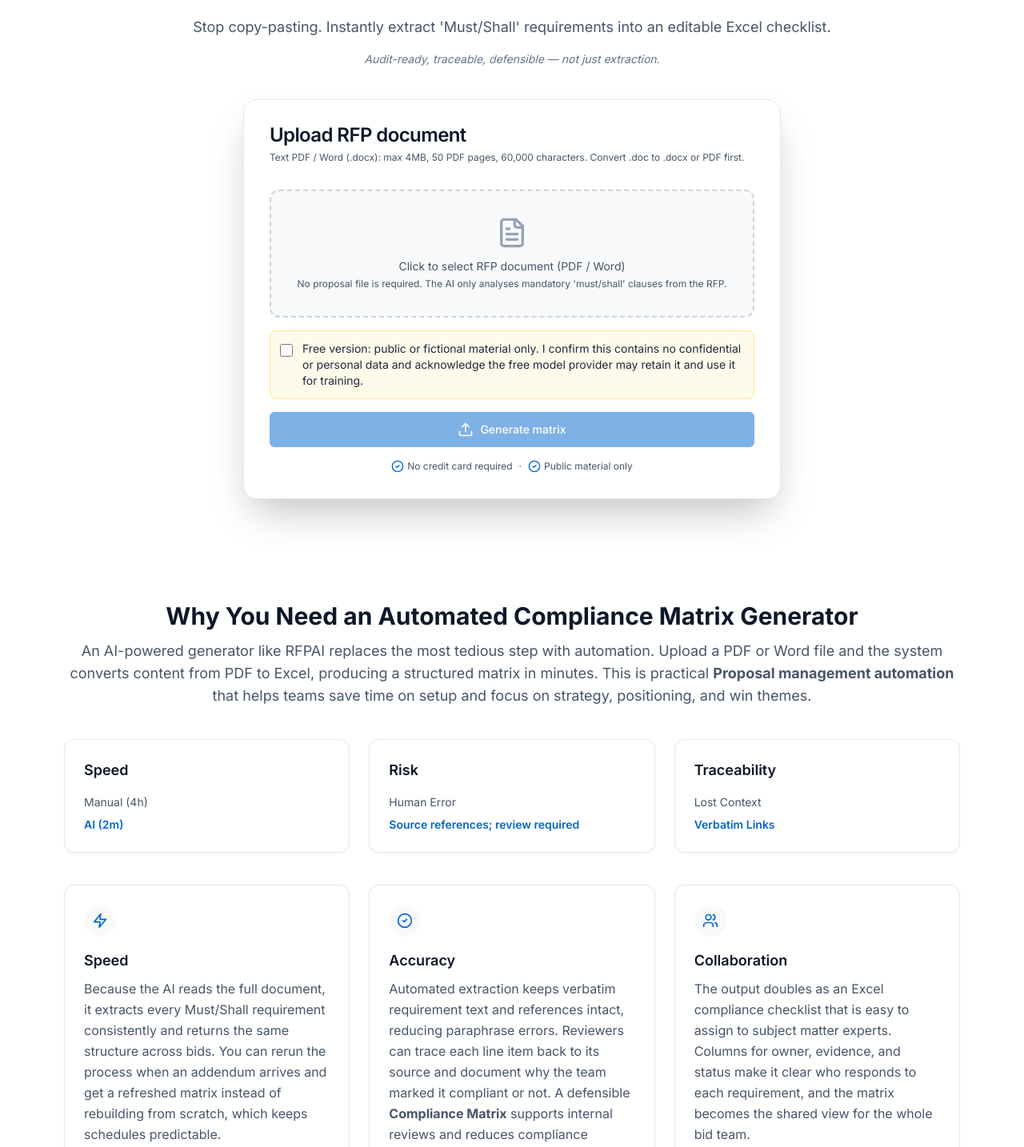
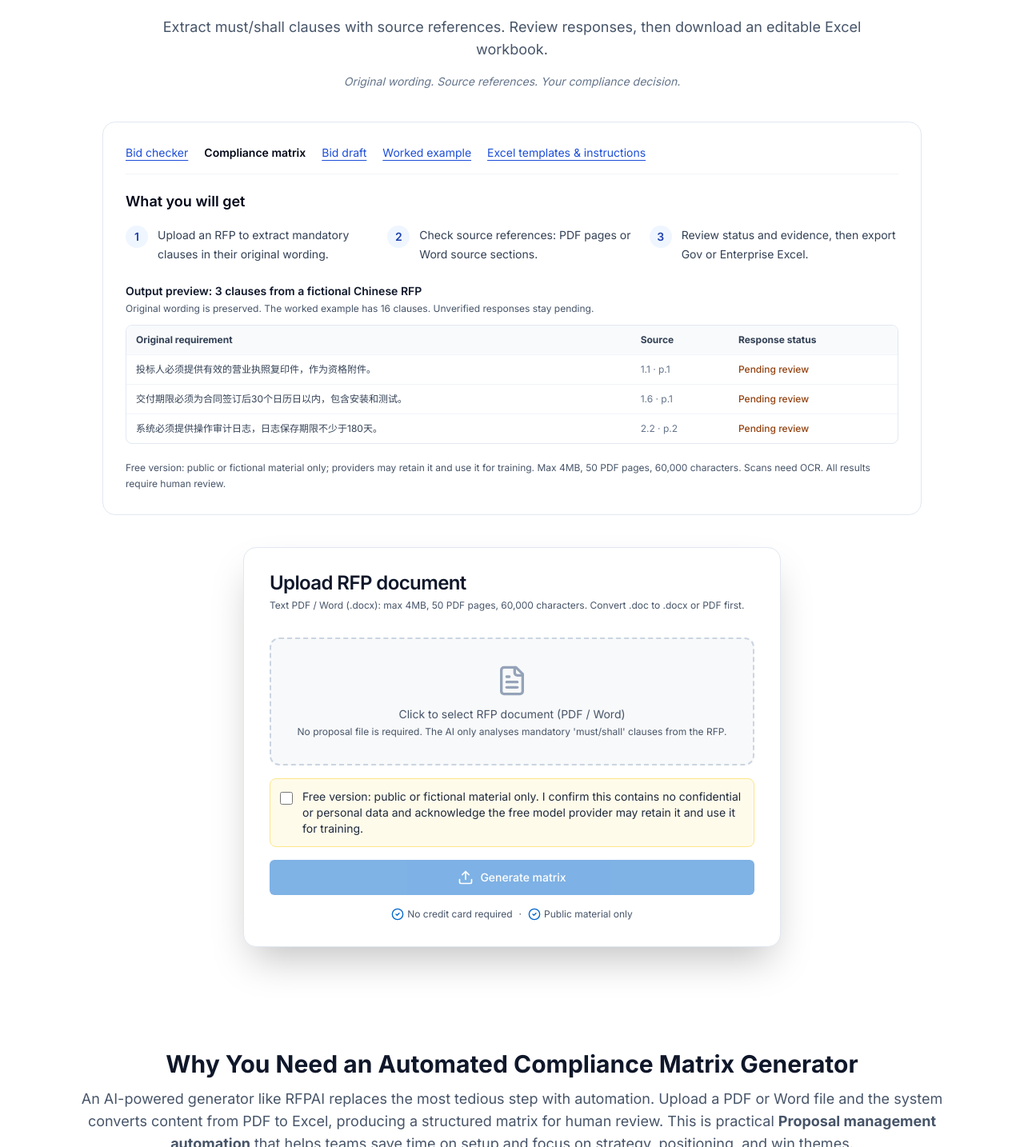
Before and after one commit to errun/CrossCheck, a Next.js app: page /compliance-matrix in a window 1280 px wide. Shown: the part 236-1670 px from the top of the page at 80% size. Built offline with nearby package versions, Linux system fonts and the light colour scheme.

Commit message:
feat(seo): explain tool outputs with grounded previews and resource links

```diff
--- a/components/BidWriterPage.tsx
+++ b/components/BidWriterPage.tsx
@@ -1,5 +1,6 @@
 "use client";
 
+import { ToolGuide } from '@/components/ToolGuide';
 import { FreeMaterialConsent } from "@/components/FreeMaterialConsent";
 import { toolEvent } from "@/lib/tool-events";
 import { useState } from "react";
@@ -807,13 +808,14 @@ export default function BidWriterPage({ lang }: { lang: Language }) {
           <p className="text-slate-600 text-base max-w-2xl mx-auto">
             {lang === "zh"
               ? "上传招标文件，提取要求并生成待完善的投标草稿。企业资料、报价及响应证据需自行核实补齐。"
-              : "Upload your RFP and the AI will draft a complete English proposal that you can further refine and format in Word."}
+              : "Upload a public or fictional RFP for a draft with source requirements, a proposed plan and placeholders. Complete and verify bidder details before use."}
           </p>
         </header>
 
         {/* 上传区 */}
         <div className="max-w-3xl mx-auto mt-8">
-          <Card className="border border-dashed border-slate-300 bg-white/70 backdrop-blur-sm">
+          <ToolGuide lang={lang} tool="writer" />
+        <Card className="border border-dashed border-slate-300 bg-white/70 backdrop-blur-sm">
             <CardHeader>
               <div className="flex items-center gap-2 mb-1">
                 <FileText className="w-5 h-5 text-blue-600" />
--- a/components/ComplianceMatrixPage.tsx
+++ b/components/ComplianceMatrixPage.tsx
@@ -1,5 +1,6 @@
 "use client";
 
+import { ToolGuide } from '@/components/ToolGuide';
 import { FreeMaterialConsent } from "@/components/FreeMaterialConsent";
 import { toolEvent } from "@/lib/tool-events";
 import { useState } from "react";
@@ -279,8 +280,8 @@ export default function ComplianceMatrixPage({
   const comparisonCards = [
     {
       title: isZh ? "速度" : "Speed",
-      manual: isZh ? "人工 (4 小时)" : "Manual (4h)",
-      ai: isZh ? "AI (2 分钟)" : "AI (2m)",
+      manual: isZh ? "人工复制粘贴" : "Manual copy-paste",
+      ai: isZh ? "提取草稿后人工复核" : "Draft extraction + review",
     },
     {
       title: isZh ? "风险" : "Risk",
@@ -496,21 +497,22 @@ export default function ComplianceMatrixPage({
             <div className="max-w-4xl mx-auto text-center space-y-4">
               <h1 className="text-3xl md:text-5xl font-bold text-slate-900">
                 {lang === "zh"
-                  ? "秒级生成合规矩阵 'Draft Zero' 初稿"
-                  : "Generate Your Compliance Matrix 'Draft Zero' in Seconds."}
+                  ? "把招标要求整理成可复核的合规矩阵"
+                  : "Build an RFP compliance matrix you can review."}
               </h1>
               <p className="text-base md:text-lg text-slate-600">
                 {lang === "zh"
-                  ? "停止复制粘贴，立即提取“必须/应当”条款并生成可编辑的 Excel 检查表。"
-                  : "Stop copy-pasting. Instantly extract 'Must/Shall' requirements into an editable Excel checklist."}
+                  ? "提取强制要求、定位原文、填写响应状态，再导出可编辑的Excel检查表。"
+                  : "Extract must/shall clauses with source references. Review responses, then download an editable Excel workbook."}
               </p>
               {lang === "en" && (
                 <p className="text-sm text-slate-500 italic">
-                  Audit-ready, traceable, defensible — not just extraction.
+                  Original wording. Source references. Your compliance decision.
                 </p>
               )}
             </div>
 
+            <ToolGuide lang={lang} tool="matrix" />
             <Card
               id="upload"
               className="w-full max-w-2xl mx-auto bg-white border border-slate-200 shadow-2xl rounded-2xl"
@@ -772,13 +774,13 @@ export default function ComplianceMatrixPage({
               </h2>
               <p className="text-base md:text-lg text-slate-600">
                 {lang === "zh" ? (
-                  "像 RFPAI 这样的 AI 生成器把最费时的步骤自动化。上传 PDF 或 Word 文件，系统会从 PDF 转为 Excel 结构化矩阵，几分钟即可完成。它是实用的提案管理自动化，让团队把时间投入到策略、定位与赢单主题。"
+                  "像 RFPAI 这样的 AI 生成器把最费时的步骤自动化。上传 PDF 或 Word 文件，系统会从 PDF 转为 Excel 结构化矩阵，生成后需要逐条复核。它是实用的提案管理自动化，让团队把时间投入到策略、定位与赢单主题。"
                 ) : (
                   <>
                     An AI-powered generator like RFPAI replaces the most tedious
                     step with automation. Upload a PDF or Word file and the system
                     converts content from PDF to Excel, producing a structured
-                    matrix in minutes. This is practical{" "}
+                    matrix for human review. This is practical{" "}
                     <strong>Proposal management automation</strong> that helps
                     teams save time on setup and focus on strategy, positioning,
                     and win themes.
@@ -813,11 +815,10 @@ export default function ComplianceMatrixPage({
                     Speed
                   </h3>
                   <p className="mt-2 text-slate-600 leading-relaxed">
-                    Because the AI reads the full document, it extracts every
-                    Must/Shall requirement consistently and returns the same
-                    structure across bids. You can rerun the process when an
-                    addendum arrives and get a refreshed matrix instead of
-                    rebuilding from scratch, which keeps schedules predictable.
+                    The tool extracts a draft matrix from the uploaded document.
+                    Review every clause against the source, including exceptions
+                    and addenda. After a new extraction, compare the rows and IDs
+                    with your previous version before updating the master file.
                   </p>
                 </div>
                 <div className="rounded-xl border border-slate-200 bg-white p-6 shadow-sm transition-shadow hover:shadow-md">
@@ -883,7 +884,7 @@ export default function ComplianceMatrixPage({
                   </li>
                   <li className="flex items-start gap-3">
                     <CheckCircle2 className="h-5 w-5 text-[#0066CC] flex-shrink-0 mt-0.5" />
-                    <span className="text-slate-600">Stable requirement IDs (no re-numbering)</span>
+                    <span className="text-slate-600">Review row IDs after each new extraction</span>
                   </li>
                   <li className="flex items-start gap-3">
                     <CheckCircle2 className="h-5 w-5 text-[#0066CC] flex-shrink-0 mt-0.5" />
@@ -968,7 +969,7 @@ export default function ComplianceMatrixPage({
                 </>
               ) : (
                 <p className="text-base md:text-lg text-slate-600">
-                  合规矩阵以 Excel 输出，便于筛选、分配与审阅，确保每一条要求都有清晰的响应位置。
+                  合规矩阵以 Excel 输出，便于筛选、分配与审阅，便于逐条核对要求及响应位置。
                 </p>
               )}
             </div>
@@ -1092,8 +1093,8 @@ export default function ComplianceMatrixPage({
             </h2>
             <p className="text-slate-600">
               {lang === "zh"
-                ? "上传 RFP，几分钟内得到可编辑的合规矩阵。"
-                : "Upload an RFP and get an editable compliance matrix in minutes."}
+                ? "上传公开或虚构RFP，生成后逐条复核，再导出Excel。"
+                : "Upload a public or fictional RFP. Review the extracted clauses, then export Excel."}
             </p>
             <Button
               onClick={handleScrollToUpload}
@@ -1103,7 +1104,7 @@ export default function ComplianceMatrixPage({
               {lang === "zh" ? "开始生成" : "Generate Draft Zero"}
             </Button>
             <footer className="pt-6 text-xs text-slate-600">
-              (c) {new Date().getFullYear()} RFP Compliance Matrix Generator
+              (c) {new Date().getFullYear()} RFPAI
             </footer>
           </div>
         </section>
--- /dev/null
+++ b/components/JsonLd.tsx
@@ -0,0 +1,3 @@
+export function JsonLd({ data }: { data: Record<string, unknown> }) {
+  return <script type="application/ld+json" dangerouslySetInnerHTML={{ __html: JSON.stringify(data).replace(/</g, '\\u003c') }} />;
+}
--- /dev/null
+++ b/components/ToolGuide.tsx
@@ -0,0 +1,39 @@
+import Link from 'next/link';
+import type { Language } from '@/types';
+import { JsonLd } from './JsonLd';
+import { SITE_URL } from '@/lib/seo';
+
+type Tool = 'scanner' | 'matrix' | 'writer';
+export function ToolGuide({ lang, tool }: { lang: Language; tool: Tool }) {
+  const zh = lang === 'zh', prefix = zh ? '/zh' : '';
+  const paths = { scanner: zh ? '/zh' : '/en', matrix: `${prefix}/compliance-matrix`, writer: `${prefix}/bid-writer` };
+  const names = zh ? { scanner: '标书检查', matrix: '合规矩阵', writer: '投标草稿' } : { scanner: 'Bid checker', matrix: 'Compliance matrix', writer: 'Bid draft' };
+  const steps = {
+    scanner: zh ? ['上传投标文件：核对文件内的一致性。', '查看冲突原文：编号、金额、主体和期限需逐项核实。', '下载CSV清单：记录修正结果，再检查新版本。'] : ['Upload a bid to check its internal consistency.', 'Review source excerpts for conflicting IDs, prices, names and deadlines.', 'Download a CSV checklist, resolve issues and check the revised version.'],
+    matrix: zh ? ['上传招标文件：提取强制性要求，保留原文。', '核对来源：PDF显示页码，Word使用原文位置。', '填写响应状态和依据，再导出Gov或Enterprise Excel。'] : ['Upload an RFP to extract mandatory clauses in their original wording.', 'Check source references: PDF pages or Word source sections.', 'Review status and evidence, then export Gov or Enterprise Excel.'],
+    writer: zh ? ['上传招标文件：以原文要求建立响应清单。', '获得待完善草稿：包含实施建议和待填写资料。', '导出Word：补齐报价、资质和附件后再人工审核。'] : ['Upload an RFP to build a checklist grounded in its requirements.', 'Get a draft with a proposed plan and visible placeholders.', 'Export Word, complete pricing and qualifications, then review before submission.'],
+  };
+  return <section aria-label={zh ? '使用说明与资料' : 'How it works and resources'} className="mx-auto my-8 max-w-5xl rounded-2xl border border-slate-200 bg-white p-5 md:p-7">
+    <JsonLd data={{ '@context': 'https://schema.org', '@type': 'WebApplication', name: `RFPAI ${names[tool]}`, url: SITE_URL + paths[tool], applicationCategory: 'BusinessApplication', operatingSystem: 'Web', isAccessibleForFree: true, inLanguage: zh ? 'zh-Hans' : 'en', description: steps[tool].join(' '), publisher: { '@type': 'Organization', name: 'RFPAI', url: SITE_URL } }} />
+    <nav aria-label={zh ? '工具与学习资料' : 'Tools and learning resources'} className="flex flex-wrap gap-x-5 gap-y-2 border-b border-slate-100 pb-4 text-sm">
+      {(Object.keys(paths) as Tool[]).map(key => <Link key={key} href={paths[key]} aria-current={tool === key ? 'page' : undefined} className={tool === key ? 'font-semibold text-slate-950' : 'text-blue-700 underline underline-offset-4'}>{names[key]}</Link>)}
+      <Link href={`${prefix}/examples/bid-review`} className="text-blue-700 underline underline-offset-4">{zh ? '完整案例' : 'Worked example'}</Link>
+      <Link href={`${prefix}/templates/compliance-matrix`} className="text-blue-700 underline underline-offset-4">{zh ? 'Excel模板与填写说明' : 'Excel templates & instructions'}</Link>
+    </nav>
+    <h2 className="mt-5 text-lg font-semibold text-slate-950">{zh ? '你将得到什么' : 'What you will get'}</h2>
+    <ol className="mt-4 grid gap-4 md:grid-cols-3">{steps[tool].map((text, i) => <li key={text} className="flex gap-3 text-sm leading-6 text-slate-700"><span className="flex h-7 w-7 shrink-0 items-center justify-center rounded-full bg-blue-50 font-semibold text-blue-800">{i + 1}</span><span>{text}</span></li>)}</ol>
+    {tool === 'matrix' && <div className="mt-6">
+      <h3 className="text-sm font-semibold text-slate-900">{zh ? '输出预览：虚构中文招标文件中的3条要求' : 'Output preview: 3 clauses from a fictional Chinese RFP'}</h3>
+      <p className="mt-1 text-xs text-slate-600">{zh ? '保留原文；完整案例包含16条。未核实的响应保持待确认。' : 'Original wording is preserved. The worked example has 16 clauses. Unverified responses stay pending.'}</p>
+      <div className="mt-3 overflow-x-auto rounded-lg border border-slate-200"><table className="w-full min-w-[560px] text-left text-xs leading-5">
+        <thead className="bg-slate-50 text-slate-700"><tr>{(zh ? ['要求原文', '来源', '响应状态'] : ['Original requirement', 'Source', 'Response status']).map(label => <th key={label} scope="col" className="px-3 py-2">{label}</th>)}</tr></thead>
+        <tbody>{[
+          ['投标人必须提供有效的营业执照复印件，作为资格附件。', '1.1 · p.1'],
+          ['交付期限必须为合同签订后30个日历日以内，包含安装和测试。', '1.6 · p.1'],
+          ['系统必须提供操作审计日志，日志保存期限不少于180天。', '2.2 · p.2'],
+        ].map(([quote, source]) => <tr key={source} className="border-t border-slate-100"><td lang="zh-Hans" className="px-3 py-2 text-slate-700">{quote}</td><td className="whitespace-nowrap px-3 py-2 text-slate-500">{source}</td><td className="whitespace-nowrap px-3 py-2 font-medium text-amber-800">{zh ? '待确认' : 'Pending review'}</td></tr>)}</tbody>
+      </table></div>
+    </div>}
+    <p className="mt-5 text-xs leading-5 text-slate-600">{zh ? '免费版仅限公开或虚构材料；提供方可能留存并用于训练。最大4MB、PDF最多50页、6万字符。扫描件需先OCR，所有结果需人工复核。' : 'Free version: public or fictional material only; providers may retain it and use it for training. Max 4MB, 50 PDF pages, 60,000 characters. Scans need OCR. All results require human review.'}</p>
+  </section>;
+}
```
Also changed, not shown: components/HomePage.tsx (+11 -9 lines).
